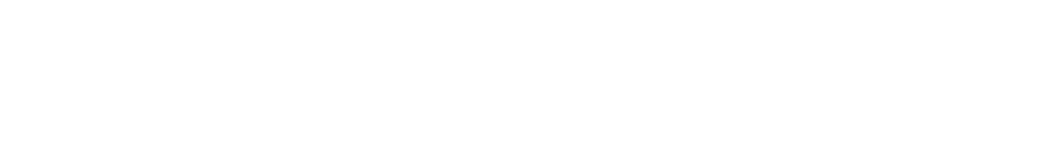
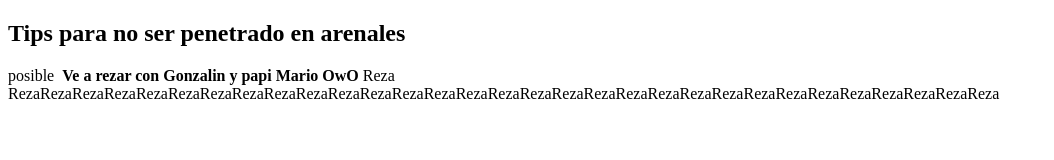
Before and after one commit to SugarRulas/Arenales, a plain HTML site: page blog.html in a window 1280 px wide. Shown: the whole page, without its empty margins (0-1054 px from the left). Drawn offline with Linux system fonts and the light colour scheme.

Commit message:
Micropapu

```diff
--- a/blog.html
+++ b/blog.html
@@ -7,8 +7,32 @@
     <meta charset="UTF-8">
     <title> Arenales </title>
     <link rel="stylesheet" href="assets/styles/estilos_tili.css">
+
+
+
 </head>
 <body>
 
+    <!-- start microblogging-->
+    <aside>
+        <h2> Tips para no ser penetrado en arenales </h2>
+
+        <div>
+            posible <img src="" alt="">
+            <span> <strong> Ve a rezar con Gonzalin y papi Mario OwO </strong>
+            Reza RezaRezaRezaRezaRezaRezaRezaRezaRezaRezaRezaRezaRezaRezaRezaRezaRezaRezaRezaRezaRezaRezaRezaRezaRezaRezaRezaRezaRezaRezaReza
+            </span>
+
+
+        </div>
+
+
+
+
+
+
+    </aside>
+    <!--termina micropilin-->
+
 </body>
 </html>
```
